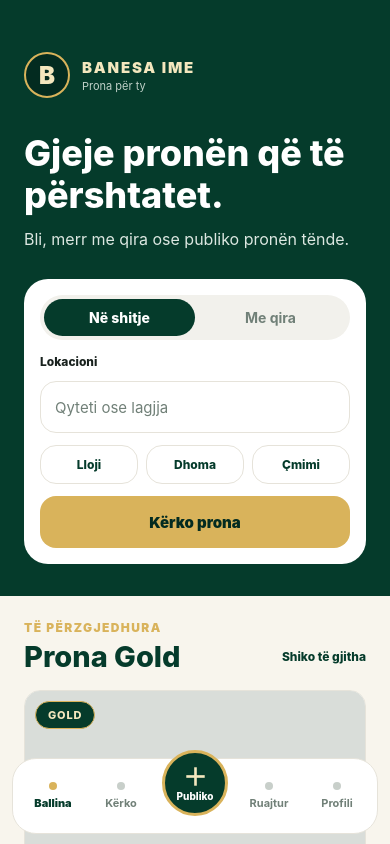
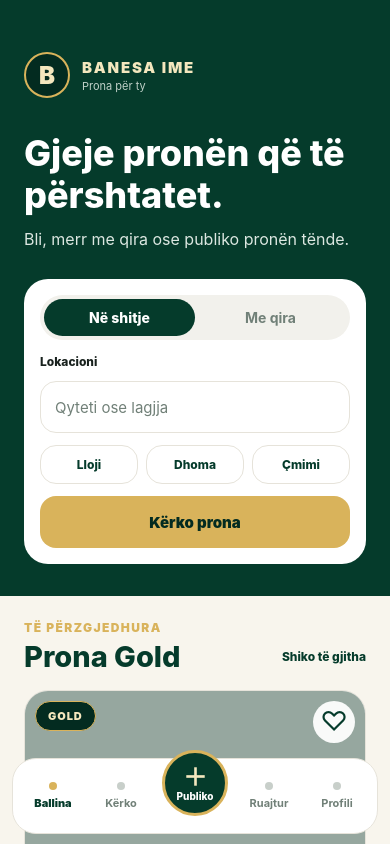
Before and after one commit to 2EuroGang/appweb, a React Native app: screen / in a window 390 px wide. Built offline with nearby package versions, Linux system fonts and the light colour scheme.

Commit message:
feat: improve property cards

```diff
--- a/src/components/PropertyCard.tsx
+++ b/src/components/PropertyCard.tsx
@@ -1,3 +1,4 @@
+import { useState } from 'react';
 import { Pressable, StyleSheet, Text, View } from 'react-native';
 import { colors, radius, spacing } from '../theme';
 import type { Property } from '../types';
@@ -14,27 +15,63 @@ const badgeLabel = {
 } as const;
 
 export function PropertyCard({ property, onPress }: Props) {
+  const [favorite, setFavorite] = useState(Boolean(property.isFavorite));
+
   return (
     <Pressable style={styles.card} onPress={onPress}>
       <View style={styles.imagePlaceholder}>
+        <View style={styles.imageShade} />
+
         {property.badge ? (
-          <View style={styles.badge}>
+          <View style={[styles.badge, property.badge === 'premium' && styles.premiumBadge]}>
             <Text style={styles.badgeText}>{badgeLabel[property.badge]}</Text>
           </View>
         ) : null}
-        <Text style={styles.imageText}>Foto e pronës</Text>
+
+        <View style={styles.dealTag}>
+          <Text style={styles.dealText}>{property.deal === 'rent' ? 'ME QIRA' : 'NË SHITJE'}</Text>
+        </View>
+
+        <Pressable
+          style={styles.favorite}
+          hitSlop={10}
+          onPress={(event) => {
+            event.stopPropagation();
+            setFavorite((value) => !value);
+          }}
+        >
+          <Text style={[styles.heart, favorite && styles.heartActive]}>{favorite ? '♥' : '♡'}</Text>
+        </Pressable>
+
+        <View style={styles.photoCount}>
+          <Text style={styles.photoCountText}>▧  8</Text>
+        </View>
       </View>
 
       <View style={styles.content}>
-        <Text style={styles.price}>{property.priceLabel}</Text>
+        <View style={styles.priceRow}>
+          <Text style={styles.price}>{property.priceLabel}</Text>
+          <Text style={styles.typePill}>{property.typeLabel}</Text>
+        </View>
+
         <Text style={styles.title} numberOfLines={1}>{property.title}</Text>
-        <Text style={styles.location}>{property.location}</Text>
+        <Text style={styles.location}>⌖ {property.location}</Text>
+
+        <View style={styles.divider} />
+
         <View style={styles.metaRow}>
-          <Text style={styles.meta}>{property.areaLabel}</Text>
-          <Text style={styles.dot}>•</Text>
-          <Text style={styles.meta}>{property.roomsLabel}</Text>
-          <Text style={styles.dot}>•</Text>
-          <Text style={styles.meta}>{property.typeLabel}</Text>
+          <View style={styles.metaItem}>
+            <Text style={styles.metaIcon}>▣</Text>
+            <Text style={styles.meta}>{property.areaLabel}</Text>
+          </View>
+          <View style={styles.metaItem}>
+            <Text style={styles.metaIcon}>▤</Text>
+            <Text style={styles.meta}>{property.roomsLabel}</Text>
+          </View>
+          <View style={styles.metaItem}>
+            <Text style={styles.metaIcon}>⌂</Text>
+            <Text style={styles.meta}>{property.typeLabel}</Text>
+          </View>
         </View>
       </View>
     </Pressable>
@@ -44,69 +81,148 @@ export function PropertyCard({ property, onPress }: Props) {
 const styles = StyleSheet.create({
   card: {
     backgroundColor: colors.white,
-    borderRadius: radius.md,
+    borderRadius: radius.lg,
     overflow: 'hidden',
     borderWidth: 1,
     borderColor: colors.border,
   },
   imagePlaceholder: {
-    height: 190,
-    backgroundColor: '#D9DDD9',
-    alignItems: 'center',
-    justifyContent: 'center',
+    height: 214,
+    backgroundColor: '#AEBBB4',
+    justifyContent: 'flex-end',
   },
-  imageText: {
-    color: colors.muted,
-    fontWeight: '600',
+  imageShade: {
+    ...StyleSheet.absoluteFillObject,
+    backgroundColor: 'rgba(3,43,32,0.14)',
   },
   badge: {
     position: 'absolute',
     top: spacing.sm,
     left: spacing.sm,
-    backgroundColor: colors.forest,
+    backgroundColor: colors.forestDeep,
     borderWidth: 1,
     borderColor: colors.gold,
     borderRadius: radius.pill,
     paddingHorizontal: 12,
-    paddingVertical: 6,
+    paddingVertical: 7,
+  },
+  premiumBadge: {
+    backgroundColor: '#174A92',
+    borderColor: '#BFD8FF',
   },
   badgeText: {
     color: colors.goldSoft,
     fontSize: 11,
+    fontWeight: '900',
+    letterSpacing: 0.9,
+  },
+  dealTag: {
+    position: 'absolute',
+    left: spacing.sm,
+    bottom: spacing.sm,
+    backgroundColor: colors.forest,
+    borderRadius: radius.pill,
+    paddingHorizontal: 11,
+    paddingVertical: 6,
+    borderWidth: 1,
+    borderColor: 'rgba(217,179,91,0.65)',
+  },
+  dealText: {
+    color: colors.white,
+    fontSize: 10,
+    fontWeight: '900',
+    letterSpacing: 0.6,
+  },
+  favorite: {
+    position: 'absolute',
+    top: spacing.sm,
+    right: spacing.sm,
+    width: 42,
+    height: 42,
+    borderRadius: 21,
+    backgroundColor: 'rgba(255,255,255,0.94)',
+    alignItems: 'center',
+    justifyContent: 'center',
+  },
+  heart: {
+    color: colors.forest,
+    fontSize: 27,
+    lineHeight: 30,
+  },
+  heartActive: {
+    color: colors.danger,
+  },
+  photoCount: {
+    position: 'absolute',
+    right: spacing.sm,
+    bottom: spacing.sm,
+    backgroundColor: 'rgba(3,43,32,0.78)',
+    borderRadius: radius.pill,
+    paddingHorizontal: 10,
+    paddingVertical: 6,
+  },
+  photoCountText: {
+    color: colors.white,
+    fontSize: 11,
     fontWeight: '800',
-    letterSpacing: 0.8,
   },
   content: {
     padding: spacing.md,
-    gap: 6,
+  },
+  priceRow: {
+    flexDirection: 'row',
+    alignItems: 'center',
+    gap: 10,
   },
   price: {
+    flex: 1,
     color: colors.forest,
-    fontSize: 20,
+    fontSize: 21,
+    fontWeight: '900',
+  },
+  typePill: {
+    color: colors.forest,
+    backgroundColor: '#EEF3F0',
+    fontSize: 10,
     fontWeight: '800',
+    paddingHorizontal: 9,
+    paddingVertical: 5,
+    borderRadius: radius.pill,
   },
   title: {
     color: colors.ink,
     fontSize: 16,
-    fontWeight: '700',
+    fontWeight: '800',
+    marginTop: 7,
   },
   location: {
     color: colors.muted,
-    fontSize: 14,
+    fontSize: 13,
+    marginTop: 5,
+  },
+  divider: {
+    height: 1,
+    backgroundColor: colors.border,
+    marginVertical: 13,
   },
   metaRow: {
     flexDirection: 'row',
-    flexWrap: 'wrap',
+    justifyContent: 'space-between',
+    gap: 8,
+  },
+  metaItem: {
+    flexDirection: 'row',
     alignItems: 'center',
-    gap: 7,
-    marginTop: 4,
+    gap: 5,
+  },
+  metaIcon: {
+    color: colors.gold,
+    fontSize: 13,
+    fontWeight: '900',
   },
   meta: {
     color: colors.ink,
-    fontSize: 13,
-    fontWeight: '600',
-  },
-  dot: {
-    color: colors.gold,
+    fontSize: 12,
+    fontWeight: '700',
   },
 });
```
